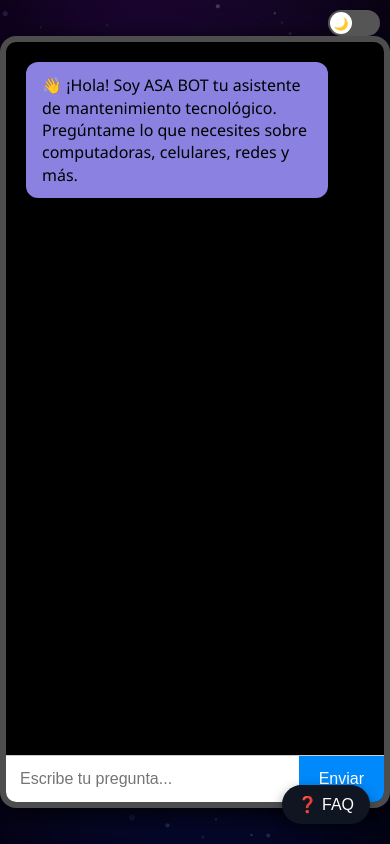
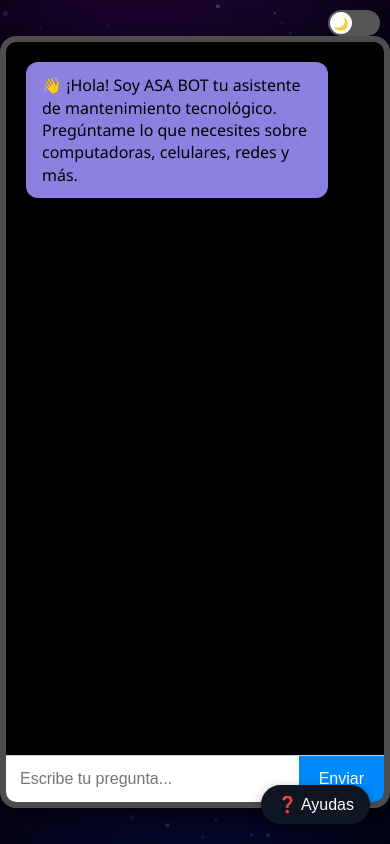
Before and after one commit to Asatechoficial/asatechoficial, a plain HTML site: page index.html in a window 390 px wide. Drawn offline with nearby package versions, Linux system fonts and the light colour scheme.

Commit message:
Update index.html

```diff
--- a/index.html
+++ b/index.html
@@ -1003,6 +1003,6 @@ window.addEventListener("DOMContentLoaded", () => {
 
 
   </script>
-  <button class="faq-toggle" onclick="toggleFAQ()">❓ FAQ</button>
+  <button class="faq-toggle" onclick="toggleFAQ()">❓ Ayudas</button>
 </body>
 </html>
```
